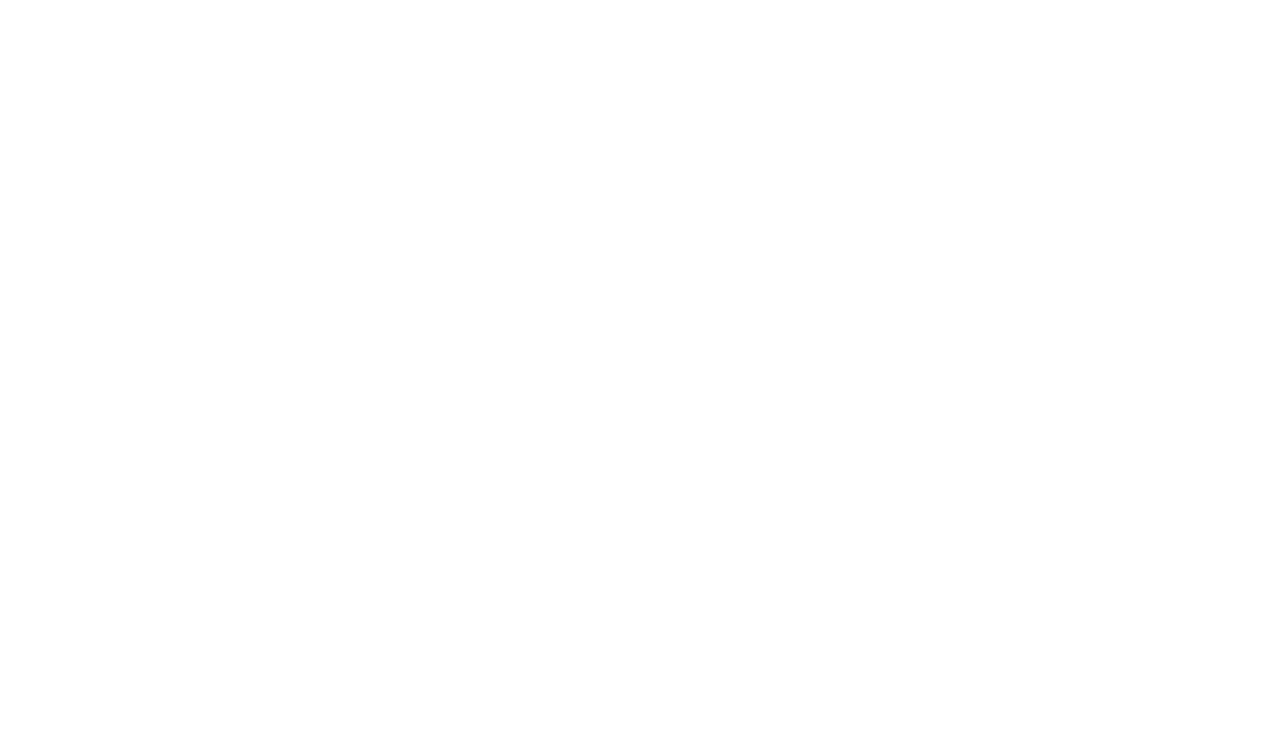
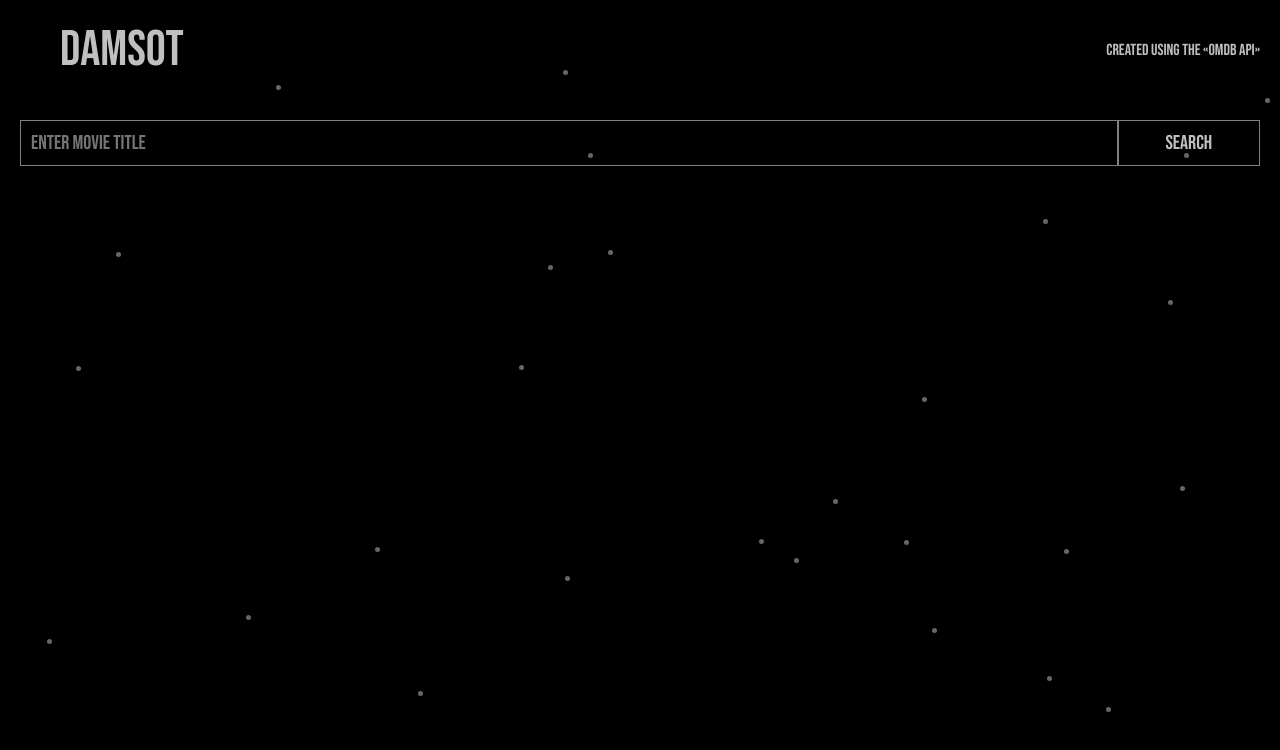
Before and after one commit to damsotk/resume-site, a React (Create React App) app: page /movie-searcher in a window 1280 px wide. Before the commit this address had no page. Shown: the top 750 px of the page. Built offline with nearby package versions, Linux system fonts and the light colour scheme.

Commit message:
adding Movie Searcher

```diff
--- a/src/App.js
+++ b/src/App.js
@@ -2,6 +2,7 @@
 import { BrowserRouter as Router, Route, Routes } from 'react-router-dom';
 import './App.css';
 import MainPage from './main-page/main-page'
+import MovieSearch from './main-page/main-page-show-logic-work/movie-search/movie-search'
 
 function App() {
   return (
@@ -9,6 +10,7 @@
       <div className='BOSS'>
         <Routes>
           <Route path="/" element={<MainPage />} />
+          <Route path="/movie-searcher" element={<MovieSearch />} />
         </Routes>
       </div>
     </Router>
--- /dev/null
+++ b/src/main-page/main-page-show-logic-work/movie-search/movie-search.css
@@ -0,0 +1,197 @@
+@import url('https://fonts.googleapis.com/css2?family=Bebas+Neue&display=swap');
+
+
+.background {
+    background-color: #000;
+    height: 100vh;
+    overflow-x: hidden;
+}
+
+.logo,
+.copyright {
+    cursor: pointer;
+}
+
+
+.copyright {
+    font-family: 'Bebas Neue', sans-serif;
+}
+
+.inputForSearch {
+    width: 90%;
+    background-color: #000;
+    border: 1px solid rgba(255, 255, 255, 0.5);
+    color: #C0C0C0;
+    font-family: 'Bebas Neue', sans-serif;
+    font-size: 20px;
+    padding-left: 10px;
+}
+
+.buttonForSearch {
+    width: 10%;
+    border: 1px solid rgba(255, 255, 255, 0.5);
+    font-family: 'Bebas Neue', sans-serif;
+    color: #C0C0C0;
+    padding: 10px;
+    text-align: center;
+    font-size: 20px;
+    cursor: pointer;
+}
+
+.loading {
+    color: red;
+}
+
+.search-container {
+    padding: 20px;
+    display: flex;
+}
+
+.containerWithFilms {
+    display: grid;
+    grid-template-columns: repeat(auto-fill, minmax(300px, 1fr));
+    gap: 10px;
+    background-color: #000;
+    padding: 20px;
+}
+
+.film {
+    display: flex;
+    flex-direction: column;
+    align-items: center;
+    text-align: center;
+}
+
+.filmPoster {
+    width: 300px;
+    height: 444px;
+    z-index: 10;
+}
+
+.emptyPoster,
+.placeholderPoster {
+    width: 300px;
+    height: 444px;
+    background-color: gray;
+    z-index: 10;
+}
+
+.filmTitle {
+    color: #C0C0C0;
+    width: 200px;
+    text-align: center;
+    font-size: 20px;
+    font-family: 'Bebas Neue', sans-serif;
+    z-index: 10;
+}
+
+.pagination {
+    display: flex;
+    gap: 20px;
+    justify-content: center;
+}
+
+.buttonForPag {
+    padding: 10px;
+    width: 30px;
+    text-align: center;
+    background-color: #000;
+    border: 1px solid rgba(255, 255, 255, 0.5);
+    font-family: 'Bebas Neue', sans-serif;
+    color: #C0C0C0;
+    font-size: 25px;
+    margin-bottom: 20px;
+}
+
+.buttonForPag:hover {
+    cursor: pointer;
+    transition: all 0.5s;
+    scale: 1.2;
+}
+
+.active {
+    scale: 1.2;
+}
+
+.modal {
+    position: fixed;
+    top: 0;
+    left: 0;
+    width: 100%;
+    height: 100%;
+    background-color: rgba(0, 0, 0, 0.5);
+    display: flex;
+    justify-content: center;
+    align-items: center;
+    z-index: 15;
+}
+
+.modalContent {
+    background-color: #000;
+    border: 1px solid rgba(255, 255, 255, 0.5);
+    padding: 20px;
+    border-radius: 10px;
+    width: 80%;
+    max-width: 600px;
+    height: 90%;
+    position: relative;
+    font-family: 'Bebas Neue', sans-serif;
+
+}
+
+.nameOfFilm {
+    display: flex;
+    flex-direction: column;
+    align-items: center;
+}
+
+.nameFilm {
+    font-size: 25px;
+}
+
+.close {
+    position: absolute;
+    top: 10px;
+    right: 10px;
+    font-size: 24px;
+    cursor: pointer;
+    color: #C0C0C0;
+}
+
+.detailsOfFilm {
+    display: flex;
+    flex-direction: column;
+    color: #C0C0C0;
+}
+
+.generalInfoAboutFilm {
+    display: flex;
+    gap: 15px;
+    align-items: center;
+    justify-content: center;
+    font-size: 20px;
+    margin-top: 20px;
+    margin-bottom: 20px;
+}
+
+.descFilm {
+    font-size: 25px;
+    text-align: center;
+}
+
+.ratesFilm {
+    display: flex;
+    font-size: 20px;
+    gap: 20px;
+    position: absolute;
+    bottom: 0;
+    left: 130px;
+    bottom: 50px;
+}
+
+.loadingToDetails {
+    font-size: 100px;
+    color: red;
+    font-weight: bold;
+    text-align: center;
+}
--- /dev/null
+++ b/src/main-page/main-page-show-logic-work/movie-search/movie-search.js
@@ -0,0 +1,197 @@
+import React, { useState } from 'react';
+import { useNavigate } from 'react-router-dom';
+import './movie-search.css';
+import useBallsAnimation from '../../hooks/useBallsAnimation';
+
+function MovieSearch() {
+  const navigate = useNavigate();
+  const navigateTo = (path) => {
+    navigate(path);
+  };
+  const balls = useBallsAnimation();
+
+  const [searchTerm, setSearchTerm] = useState('');
+  const [movies, setMovies] = useState([]);
+  const [error, setError] = useState(null);
+  const [loading, setLoading] = useState(false);
+  const [totalResults, setTotalResults] = useState(0);
+  const [currentPage, setCurrentPage] = useState(1);
+  const [selectedMovie, setSelectedMovie] = useState(null);
+  const [isModalOpen, setIsModalOpen] = useState(false);
+  const [loadingMovieId, setLoadingMovieId] = useState(null);
+  const [loadingDetails, setLoadingDetails] = useState(false);
+
+  const fetchMovieDetails = async (imdbID) => {
+    setLoadingMovieId(imdbID);
+    setLoadingDetails(true);
+    try {
+      const response = await fetch(`http://www.omdbapi.com/?i=${imdbID}&apikey=6ff8b3f1`);
+
+      if (!response.ok) {
+        throw new Error('Network response was not ok');
+      }
+
+      const data = await response.json();
+      setSelectedMovie(data);
+      setIsModalOpen(true);
+    } catch (error) {
+      console.error('Error fetching movie details:', error);
+    } finally {
+      setLoadingMovieId(null);
+      setLoadingDetails(false);
+    }
+  };
+
+  const handleMovieClick = (imdbID) => {
+    fetchMovieDetails(imdbID);
+  };
+
+  const closeModal = () => {
+    setIsModalOpen(false);
+    setSelectedMovie(null);
+  };
+
+  const handleSearch = async (page = 1) => {
+    if (searchTerm.trim() === '') {
+      setError('Please enter a movie title.');
+      return;
+    }
+
+    setLoading(true);
+    setError(null);
+
+    try {
+      const response = await fetch(`http://www.omdbapi.com/?s=${encodeURIComponent(searchTerm)}&type=movie&page=${page}&apikey=6ff8b3f1`);
+
+      if (!response.ok) {
+        throw new Error('Network response was not ok');
+      }
+
+      const data = await response.json();
+      console.log(data);
+
+      if (data.Search) {
+        setMovies(data.Search);
+        setTotalResults(parseInt(data.totalResults, 10));
+        setCurrentPage(page);
+      } else {
+        setMovies([]);
+        setTotalResults(0);
+      }
+    } catch (error) {
+      setError('Error fetching data. Please try again later.');
+      console.error('Error fetching data:', error);
+    } finally {
+      setLoading(false);
+    }
+  };
+
+  const handlePageChange = (page) => {
+    handleSearch(page);
+  };
+
+  const totalPages = Math.ceil(totalResults / 10);
+
+  return (
+    <div className='background'>
+      <div className='containerForBalls'></div>
+      <div className='header'>
+        <div className='logo' onClick={() => navigateTo('/')}>
+          damsot
+        </div>
+        <div className='copyright'>
+          Created using the «OMDb API»
+        </div>
+      </div>
+      <div className="search-container">
+        <input
+          type="text"
+          placeholder="Enter movie title"
+          value={searchTerm}
+          onChange={(e) => setSearchTerm(e.target.value)}
+          className='inputForSearch'
+        />
+        <div className='buttonForSearch' onClick={() => handleSearch(1)} disabled={loading}>
+          Search
+        </div>
+      </div>
+      {error && <p className="error">{error}</p>}
+      {loading && <p className='loading'>Loading...</p>}
+      <div className='containerWithFilms'>
+        {movies.map((movie, index) => (
+          <div className='film' key={index} onClick={() => handleMovieClick(movie.imdbID)}>
+            {loadingMovieId === movie.imdbID ? (
+              <p className='loading'>Loading...</p>
+            ) : (
+              <>
+                {movie.Poster !== "N/A" ? (
+                  <img className='filmPoster' src={movie.Poster} alt={`${movie.Title} poster`} />
+                ) : (
+                  <div className='placeholderPoster'>
+                    <div className='emptyPoster'></div>
+                  </div>
+                )}
+                <p className='filmTitle'>{movie.Title}</p>
+              </>
+            )}
+          </div>
+        ))}
+      </div>
+      {totalPages > 1 && (
+        <div className='pagination'>
+          {Array.from({ length: totalPages }, (_, index) => (
+            <div
+              key={index}
+              onClick={() => handlePageChange(index + 1)}
+              className={currentPage === index + 1 ? 'active buttonForPag' : 'buttonForPag'}
+            >
+              {index + 1}
+            </div>
+          ))}
+        </div>
+      )}
+      {isModalOpen && (
+        <div className='modal'>
+          <div className='modalContent'>
+            <span className='close' onClick={closeModal}>&times;</span>
+            {loadingDetails ? (
+              <p className='loading'>Loading...</p>
+            ) : (
+              selectedMovie && (
+                <div className='detailsOfFilm'>
+                  <div className='nameOfFilm'>
+                    <div className='nameFilm'>{selectedMovie.Title}, {selectedMovie.Rated}</div>
+                    <div className='yearFilm'> {selectedMovie.Year}</div>
+                  </div>
+                  <div className='generalInfoAboutFilm'>
+                    <div>
+                      <div>Director: {selectedMovie.Director}</div>
+                      <div>Writer: {selectedMovie.Writer}</div>
+                      <div>Awards: {selectedMovie.Awards}</div>
+                      <div>Actors: {selectedMovie.Actors}</div>
+                    </div>
+                    <div className='gen'>
+                      <div>Runtime: {selectedMovie.Runtime}</div>
+                      <div>Genre: {selectedMovie.Genre}</div>
+                      <div>Language: {selectedMovie.Language}</div>
+                      <div>Country: {selectedMovie.Country}</div>
+                      <div>Released: {selectedMovie.Released}</div>
+                    </div>
+                  </div>
+                  <div className='descFilm'>{selectedMovie.Plot}</div>
+                  <div className='ratesFilm'>
+                    <div>Metascore: {selectedMovie.Metascore}</div>
+                    <div>imdbRating: {selectedMovie.imdbRating}</div>
+                    <div>imdbVotes: {selectedMovie.imdbVotes}</div>
+                  </div>
+                </div>
+              )
+            )}
+          </div>
+        </div>
+      )}
+    </div>
+  );
+}
+
+export default MovieSearch;
```
